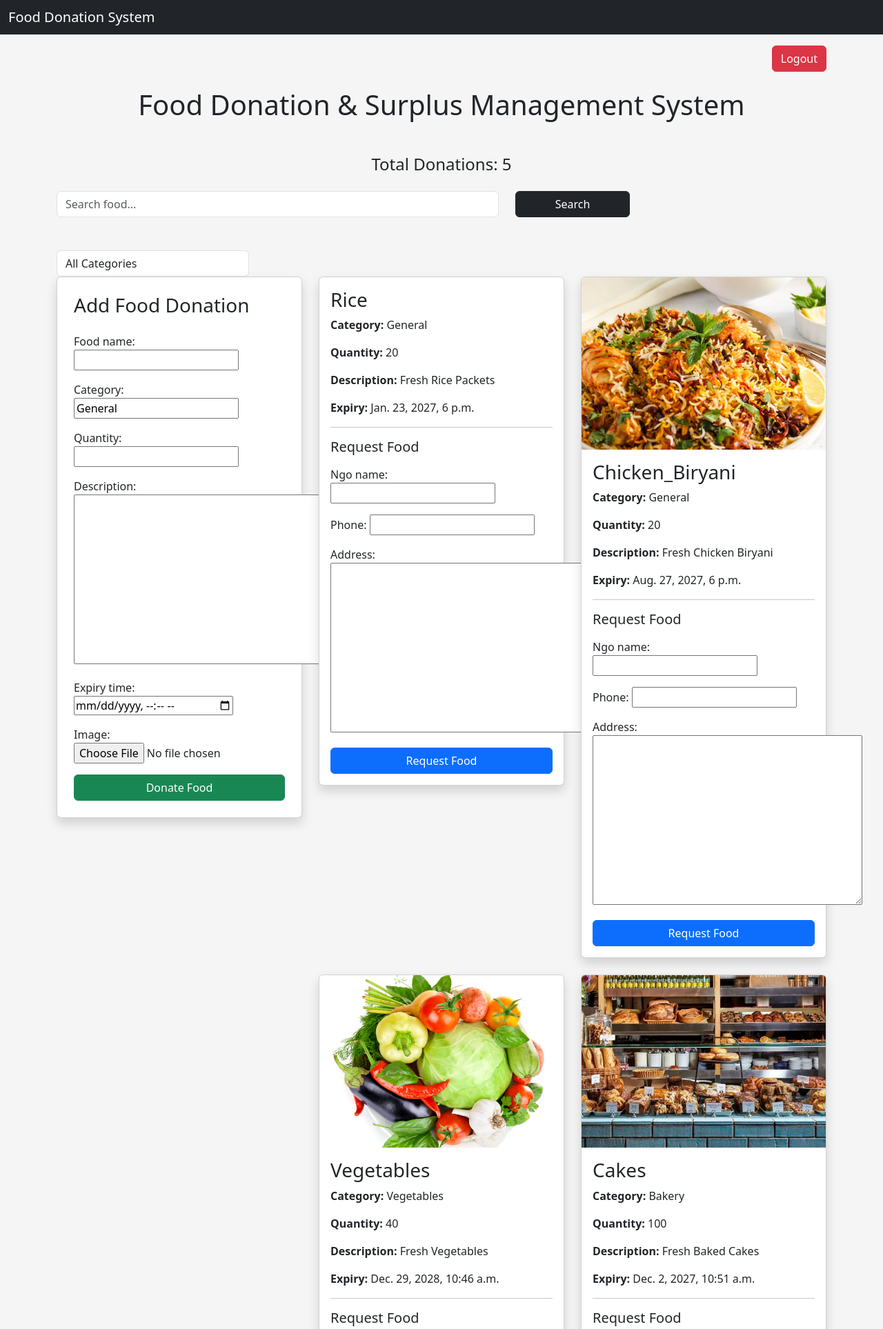
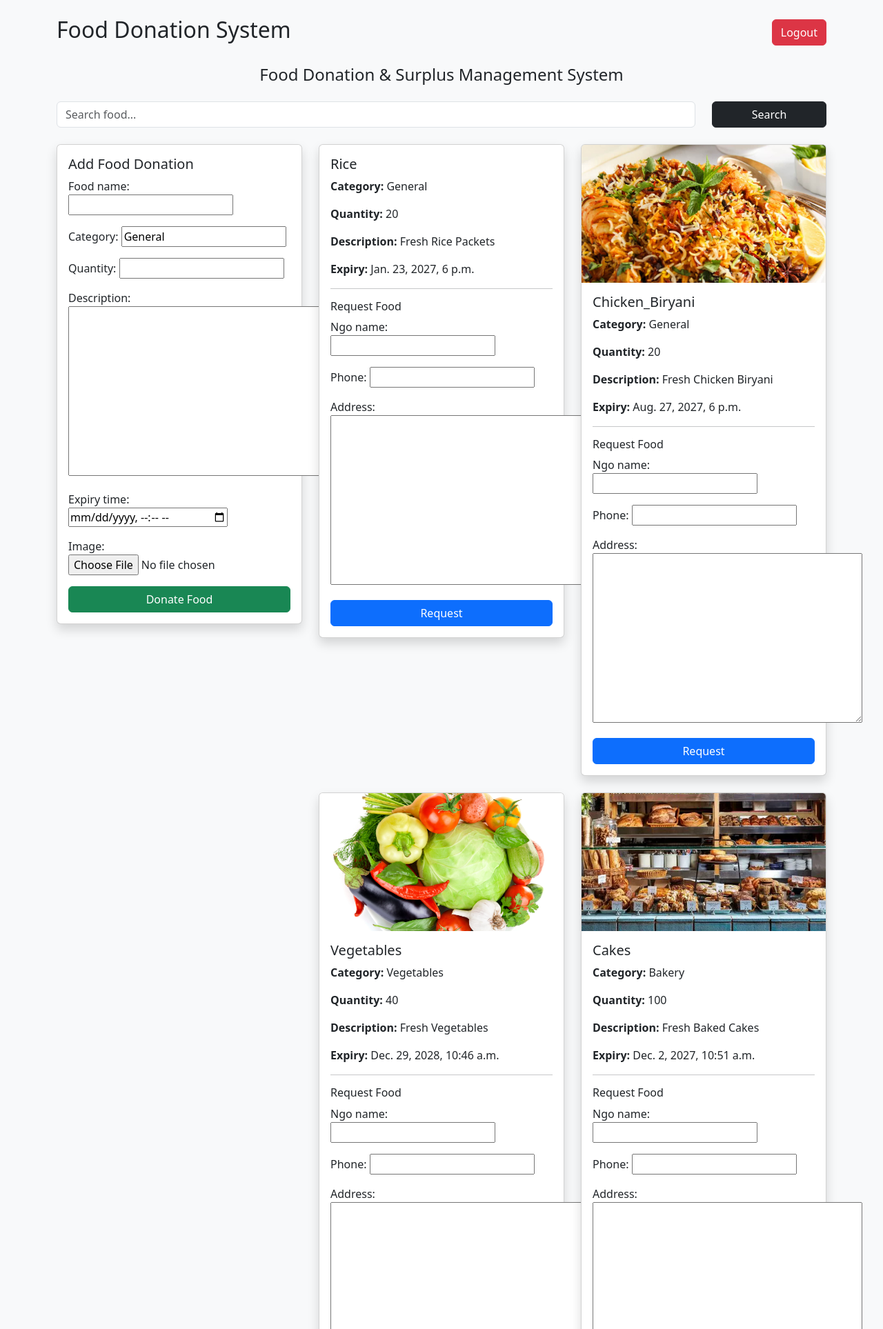
Before and after one commit to NuneVyshnavi/Django_Project, a Django app: page / in a window 1280 px wide. Shown: the top 1927 px of the page at 69% size. Run offline with Django 5.2, Linux system fonts and the light colour scheme; a user stored in the database is signed in; data comes from the database, SQL or seed files in the repository.

Commit message:
fixed ui layout

```diff
--- a/templates/home.html
+++ b/templates/home.html
@@ -1,151 +1,59 @@
 <!DOCTYPE html>
 <html>
-
 <head>
-
     <title>Food Donation System</title>
 
-    <link
-        href="https://cdn.jsdelivr.net/npm/bootstrap@5.3.0/dist/css/bootstrap.min.css"
-        rel="stylesheet"
-    >
+    <link href="https://cdn.jsdelivr.net/npm/bootstrap@5.3.0/dist/css/bootstrap.min.css" rel="stylesheet">
 
 </head>
 
-<body style="background-color:#f5f5f5;">
-    <nav class="navbar navbar-dark bg-dark">
-
-    <div class="container-fluid">
-
-        <span class="navbar-brand mb-0 h1">
-            Food Donation System
-        </span>
-
-    </div>
-
-</nav>
-
-<!-- LOGOUT BUTTON -->
-
-<div class="container mt-3 text-end">
-
-    <a
-        href="/logout/"
-        class="btn btn-danger"
-    >
-        Logout
-    </a>
-
-</div>
+<body style="background-color:#f8f9fa;">
 
 <div class="container mt-4">
 
-    <h1 class="text-center mb-5">
+    <!-- HEADER -->
+    <div class="d-flex justify-content-between align-items-center mb-4">
+        <h2>Food Donation System</h2>
+        <a href="/logout/" class="btn btn-danger">Logout</a>
+    </div>
+
+    <h4 class="text-center mb-4">
         Food Donation & Surplus Management System
-    </h1>
-    <h4 class="text-center mb-4">
+    </h4>
 
-    Total Donations:
-    {{ total_donations }}
-
-</h4>
-    <form method="GET" class="mb-5">
+    <!-- SEARCH -->
+    <form method="GET" class="mb-4">
+        <div class="row">
+            <div class="col-md-10">
+                <input type="text" name="search" class="form-control" placeholder="Search food...">
+            </div>
+            <div class="col-md-2">
+                <button class="btn btn-dark w-100">Search</button>
+            </div>
+        </div>
+    </form>
 
     <div class="row">
 
-        <div class="col-md-7">
-
-            <input
-                type="text"
-                name="search"
-                class="form-control"
-                placeholder="Search food..."
-            >
-
-        </div>
-
-        <div class="col-md-2">
-
-            <button class="btn btn-dark w-100">
-                Search
-            </button>
-
-        </div>
-
-    </div>
-
-</form>
-    <div class="col-md-3">
-
-    <select
-        name="category"
-        class="form-control"
-    >
-
-        <option value="">
-            All Categories
-        </option>
-
-        <option value="Rice">
-            Rice
-        </option>
-
-        <option value="Biryani">
-            Biryani
-        </option>
-
-        <option value="Vegetables">
-            Vegetables
-        </option>
-
-        <option value="Bakery">
-            Bakery
-        </option>
-
-        <option value="Fruits">
-            Fruits
-        </option>
-
-    </select>
-
-</div>
-
-    <div class="row">
-
-        <!-- DONATION FORM -->
-
+        <!-- LEFT SIDE (FORM) -->
         <div class="col-md-4">
 
-            <div class="card shadow p-4 mb-4">
+            <div class="card p-3 shadow mb-4">
+                <h5>Add Food Donation</h5>
 
-                <h3 class="mb-4">
-                    Add Food Donation
-                </h3>
-
-                <form
-                    method="POST"
-                    enctype="multipart/form-data"
-                >
-
+                <form method="POST" enctype="multipart/form-data">
                     {% csrf_token %}
-
                     {{ donation_form.as_p }}
 
-                    <button
-                        class="btn btn-success w-100"
-                        name="donate_food"
-                    >
+                    <button class="btn btn-success w-100" name="donate_food">
                         Donate Food
                     </button>
-
                 </form>
-
             </div>
 
         </div>
 
-        <!-- DONATION CARDS -->
-
+        <!-- RIGHT SIDE (DONATIONS) -->
         <div class="col-md-8">
 
             <div class="row">
@@ -154,69 +62,35 @@
 
                 <div class="col-md-6">
 
-                    <div class="card mb-4 shadow">
+                    <div class="card shadow mb-4">
 
                         {% if donation.image %}
-
-                        <img
-                            src="{{ donation.image.url }}"
-                            class="card-img-top"
-                            height="250"
-                            style="object-fit:cover;"
-                        >
-
+                        <img src="{{ donation.image.url }}" class="card-img-top" height="200" style="object-fit:cover;">
                         {% endif %}
 
                         <div class="card-body">
 
-                            <h3>
-                                {{ donation.food_name }}
-                            </h3>
-                            <p>
-                                <strong>Category:</strong>
-                                {{ donation.category }}
-                            </p>
+                            <h5>{{ donation.food_name }}</h5>
 
-                            <p>
-                                <strong>Quantity:</strong>
-                                {{ donation.quantity }}
-                            </p>
-
-                            <p>
-                                <strong>Description:</strong>
-                                {{ donation.description }}
-                            </p>
-
-                            <p>
-                                <strong>Expiry:</strong>
-                                {{ donation.expiry_time }}
-                            </p>
+                            <p><b>Category:</b> {{ donation.category }}</p>
+                            <p><b>Quantity:</b> {{ donation.quantity }}</p>
+                            <p><b>Description:</b> {{ donation.description }}</p>
+                            <p><b>Expiry:</b> {{ donation.expiry_time }}</p>
 
                             <hr>
 
-                            <h5 class="mb-3">
-                                Request Food
-                            </h5>
+                            <h6>Request Food</h6>
 
                             <form method="POST">
-
                                 {% csrf_token %}
 
-                                <input
-                                    type="hidden"
-                                    name="donation_id"
-                                    value="{{ donation.id }}"
-                                >
+                                <input type="hidden" name="donation_id" value="{{ donation.id }}">
 
                                 {{ request_form.as_p }}
 
-                                <button
-                                    class="btn btn-primary w-100"
-                                    name="request_food"
-                                >
-                                    Request Food
+                                <button class="btn btn-primary w-100" name="request_food">
+                                    Request
                                 </button>
-
                             </form>
 
                         </div>
@@ -225,6 +99,8 @@
 
                 </div>
 
+                {% empty %}
+                <p>No donations found</p>
                 {% endfor %}
 
             </div>
@@ -234,37 +110,6 @@
     </div>
 
 </div>
-<div class="text-center mb-5">
-
-    {% if donations.has_previous %}
-
-        <a
-            href="?page={{ donations.previous_page_number }}"
-            class="btn btn-dark"
-        >
-            Previous
-        </a>
-
-    {% endif %}
-
-    {% if donations.has_next %}
-
-        <a
-            href="?page={{ donations.next_page_number }}"
-            class="btn btn-dark"
-        >
-            Next
-        </a>
-
-    {% endif %}
-
-</div>
-<footer class="bg-dark text-white text-center p-3 mt-5">
-
-    © 2026 Food Donation & Surplus Management System
-
-</footer>
 
 </body>
-
 </html>
```
